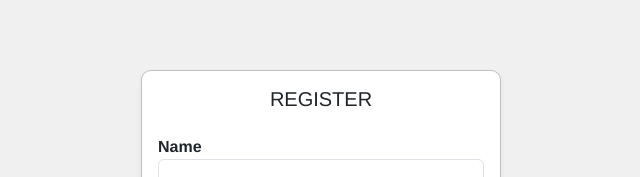
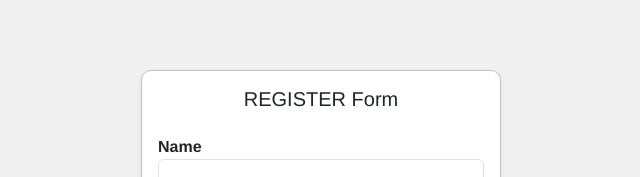
Before and after one commit to sheryarmehmood/restaurant-vue-frontend, a Vue app: page /register in a window 1280 px wide. Shown: the top 177 px of the page, without its empty margins (319-959 px from the left). Built offline with nearby package versions, Linux system fonts and the light colour scheme.

Commit message:
register form

```diff
--- a/src/components/RegisterForm.vue
+++ b/src/components/RegisterForm.vue
@@ -4,7 +4,7 @@
     <div class="register-container">
       <div class="card shadow-sm">
         <div class="card-body">
-          <h5 class="card-title text-center mb-4">REGISTER</h5>
+          <h5 class="card-title text-center mb-4">REGISTER Form</h5>
 
           <div v-if="errorMessage" class="alert alert-danger mt-3" role="alert">
             <p v-for="(message, index) in errorMessage" :key="index">{{ message }}</p>
```
